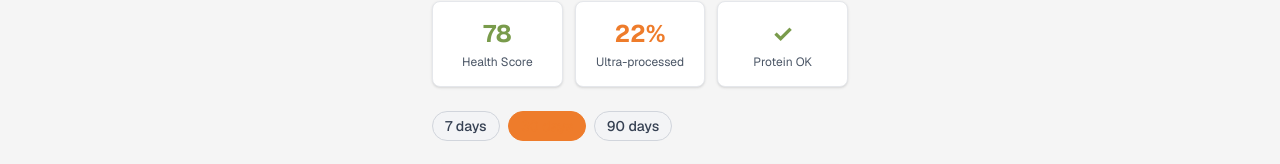
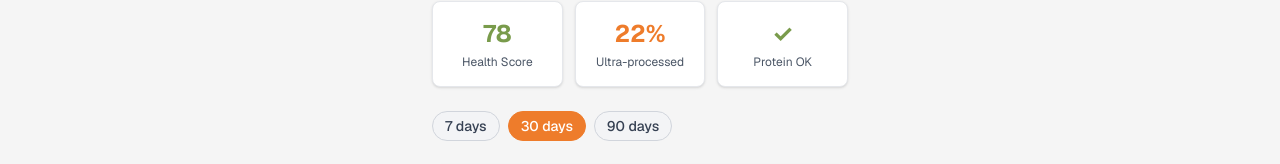
Before and after one commit to ifeelsam/wisp, a Next.js app: page /health in a window 1280 px wide. Shown: the part 79-243 px from the top of the page. Built offline with nearby package versions, Linux system fonts and the light colour scheme.

Commit message:
fix: update Chip component selected variant text color to improve visibility

```diff
--- a/components/ui/Chip.tsx
+++ b/components/ui/Chip.tsx
@@ -10,7 +10,7 @@ interface ChipProps {
 export function Chip({ children, variant = 'default', onClick, className = '' }: ChipProps) {
   const variants = {
     default: 'bg-gray-100 text-gray-700 border border-gray-300',
-    selected: 'bg-[#EE7C2B] bg-opacity-10 text-[#EE7C2B] border border-[#EE7C2B]',
+    selected: 'bg-[#EE7C2B] bg-opacity-10 text-white border border-[#EE7C2B]',
     health: 'bg-[#799B4B] bg-opacity-10 text-white border border-[#799B4B]',
     warning: 'bg-orange-100 text-orange-700 border border-orange-300',
   };
```
